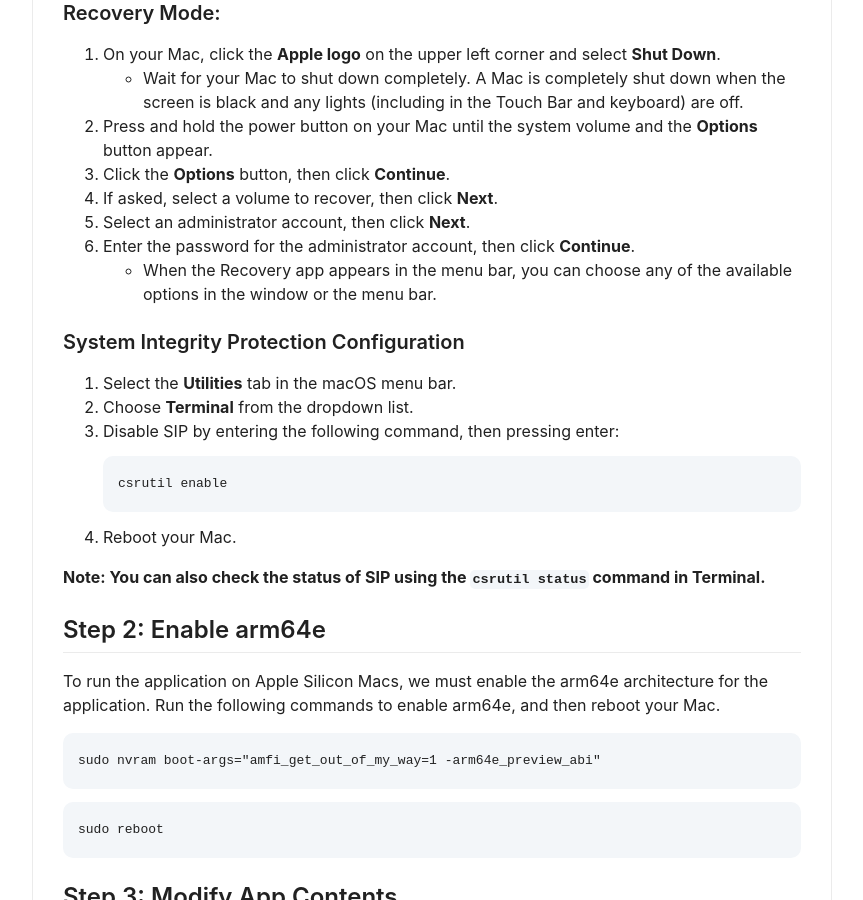
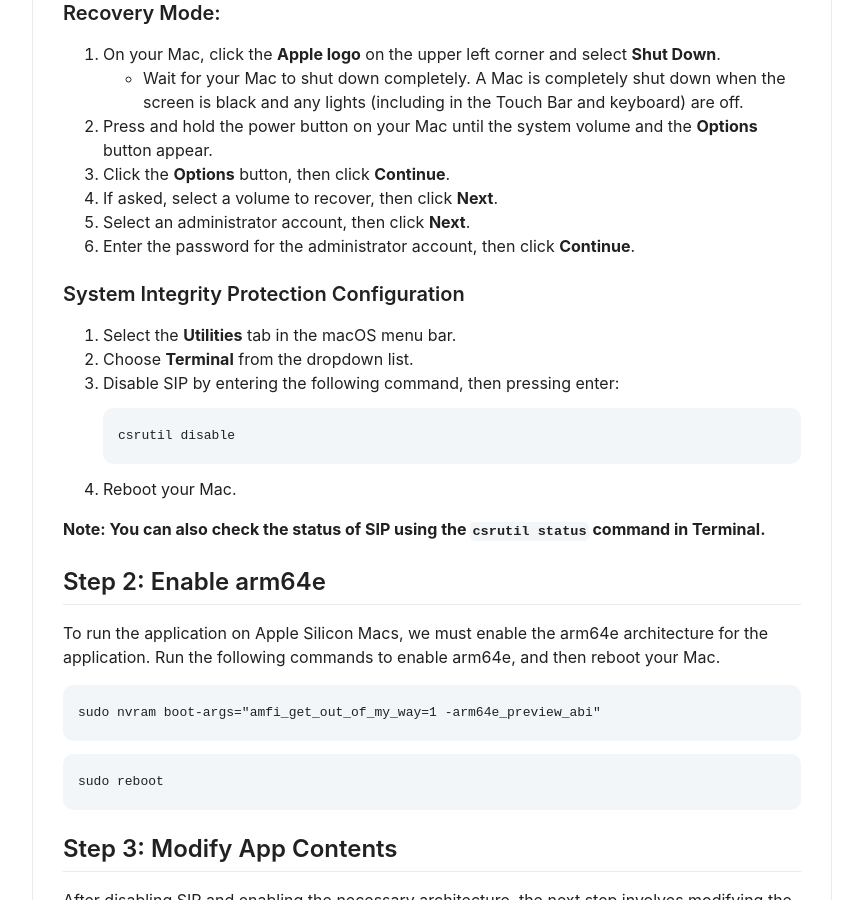
Before and after one commit to nilsstreedain/nilsstreedain.com, a Jekyll site: the page built from blog/_posts/2024-06-18-enabling-generative-playground-on-macos-15-beta-1.md, in a window 1280 px wide and 900 px high, scrolled down 1360 px. Shown: the whole window, without its empty margins (358-1221 px from the left). Built offline with Jekyll 4.4.1, drawn with Linux system fonts in a browser that asks for light colours.

Commit message:
Fix minor typos

````diff
--- a/blog/_posts/2024-06-18-enabling-generative-playground-on-macos-15-beta-1.md
+++ b/blog/_posts/2024-06-18-enabling-generative-playground-on-macos-15-beta-1.md
@@ -31,14 +31,13 @@
 4. If asked, select a volume to recover, then click **Next**.
 5. Select an administrator account, then click **Next**.
 6. Enter the password for the administrator account, then click **Continue**.
-  - When the Recovery app appears in the menu bar, you can choose any of the available options in the window or the menu bar.
 
 ### System Integrity Protection Configuration
 1. Select the **Utilities** tab in the macOS menu bar.
 2. Choose **Terminal** from the dropdown list.
 3. Disable SIP by entering the following command, then pressing enter:
 ```
-csrutil enable
+csrutil disable
 ```
 4. Reboot your Mac.
 
````
